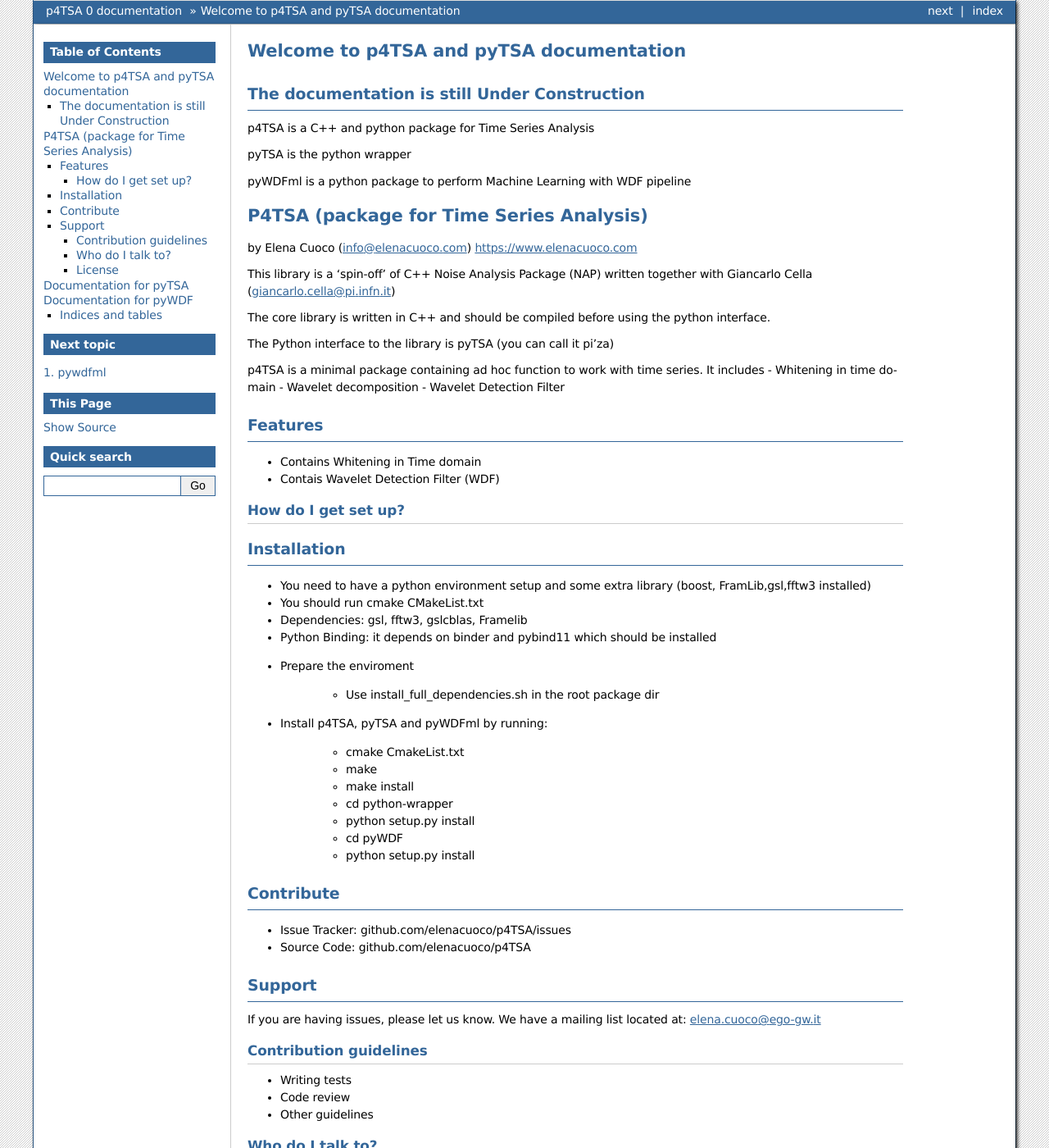
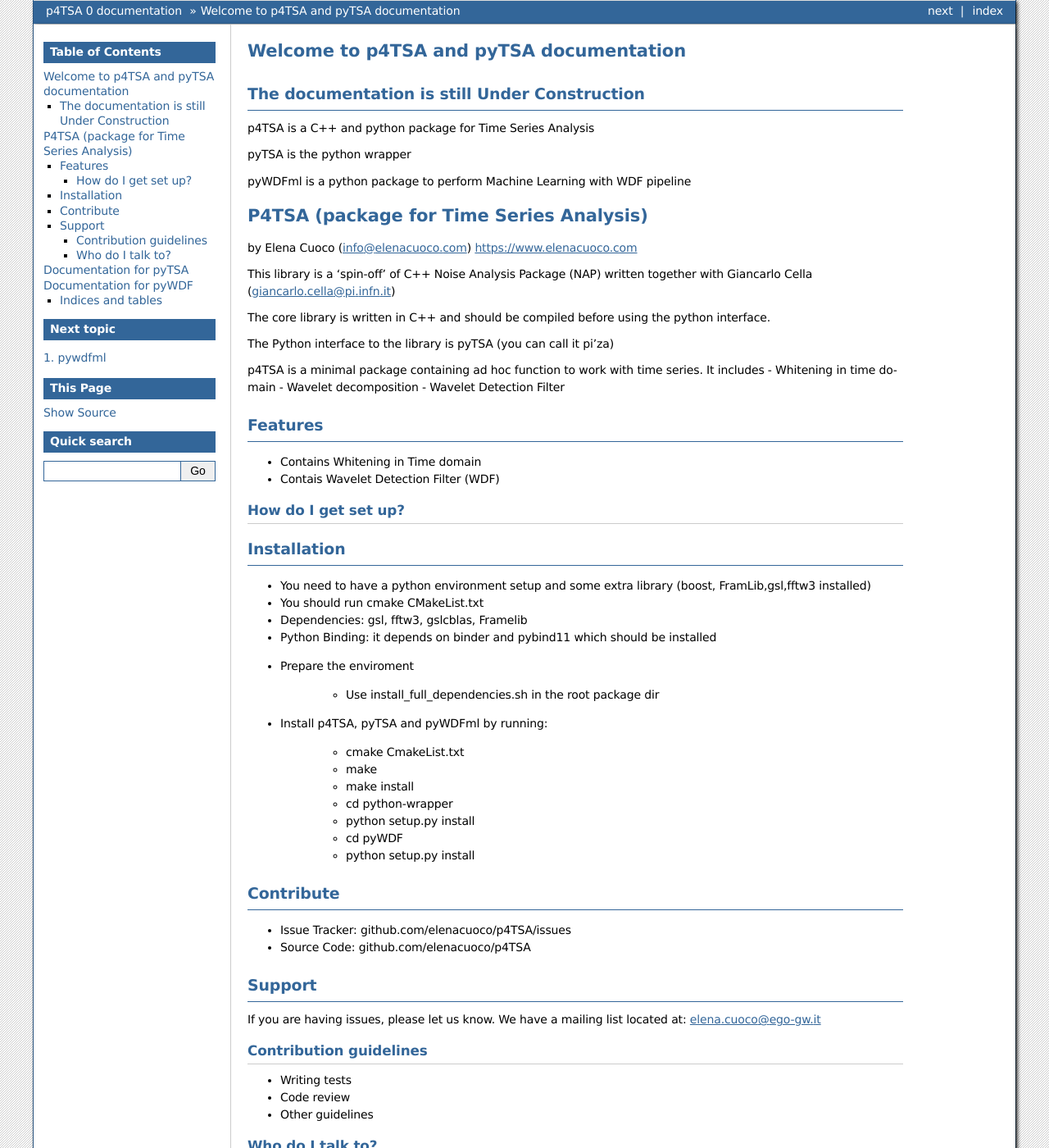
Before and after one commit to elenacuoco/p4TSA, a Sphinx documentation site: the page built from docs/index.rst, in a window 1280 px wide and 1400 px high. Shown: the whole window at 82% size. Built offline with Sphinx 7.4.7, drawn with Linux system fonts in a browser that asks for light colours.

Commit message:
modified travis and docs

```diff
--- a/docs/index.rst
+++ b/docs/index.rst
@@ -77,11 +77,6 @@
 -  Other community or team contact (elena.cuoco@ego-gw.it,
    giancarlo.cella@pi.infn.it)
 
-License
-~~~~~~~
-
-EGO
-
 
 
 Documentation for pyTSA
```
Also changed, not shown: README.md (+0 -4 lines).
